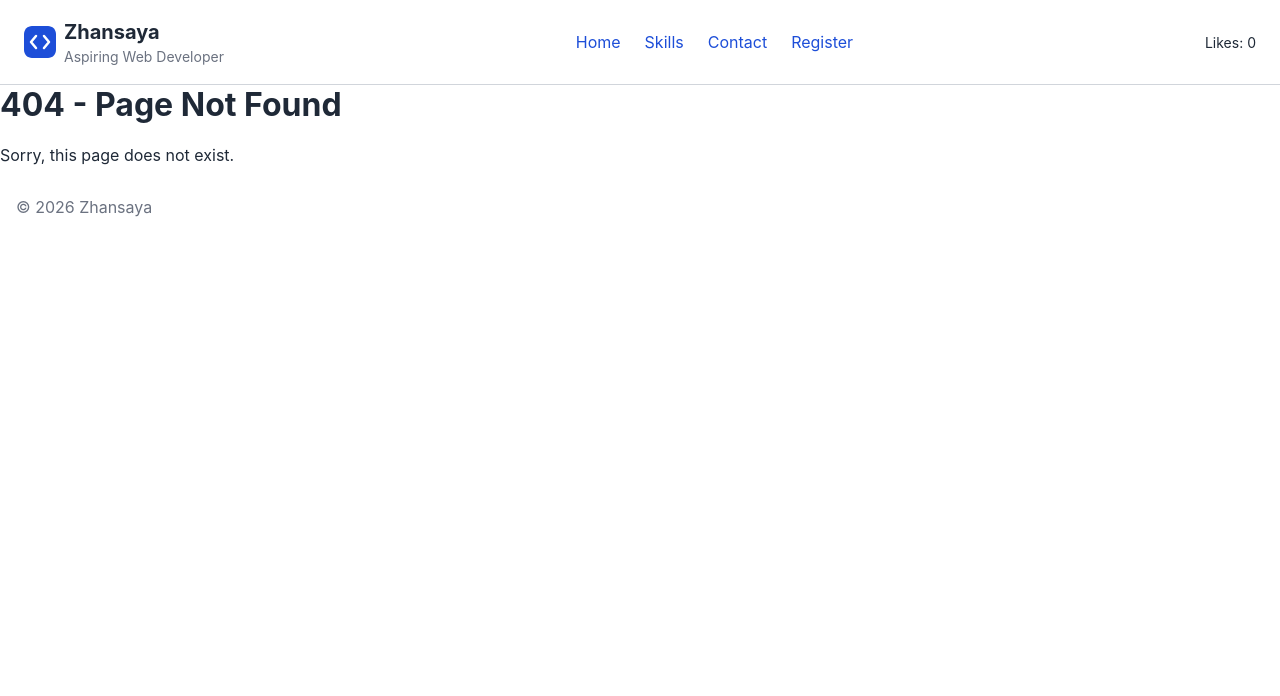
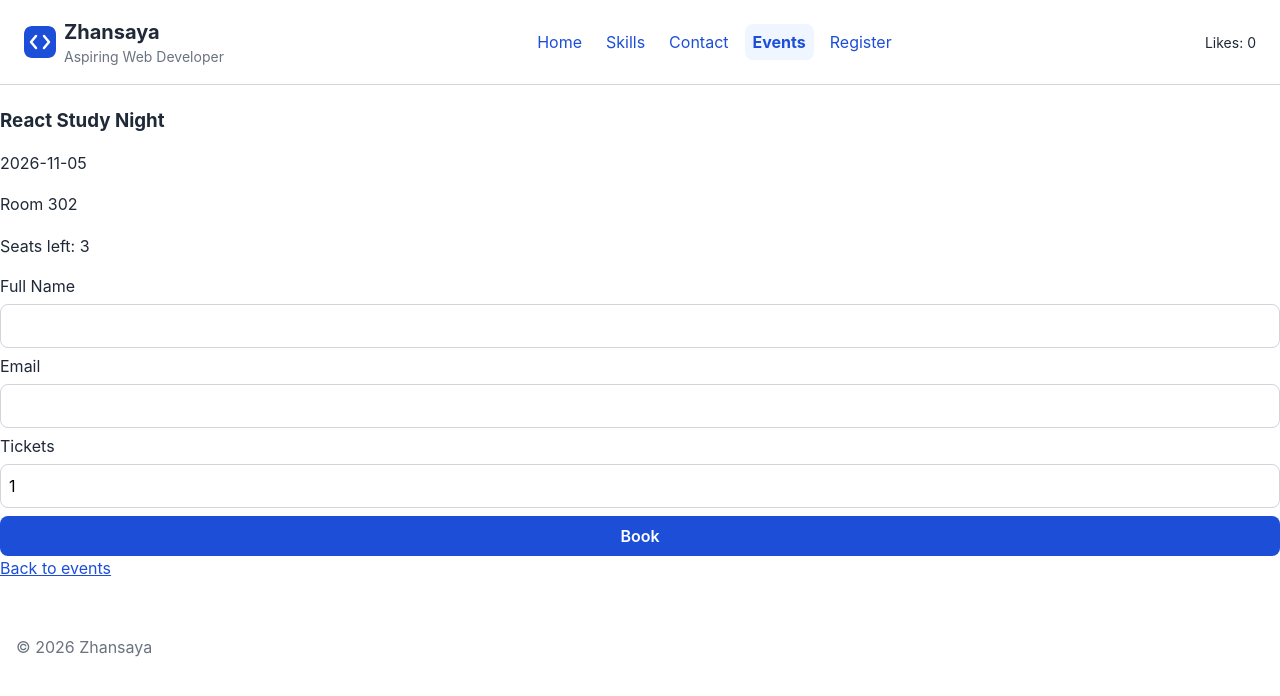
Before and after one commit to zhans07/iwamad-practice, a React (Vite) app: page /events/1 in a window 1280 px wide. Before the commit this address had no page. Shown: the top 696 px of the page. Built offline with nearby package versions, Linux system fonts and the light colour scheme.

Commit message:
Complete Week 07 events and signup

```diff
--- a/src/App.css
+++ b/src/App.css
@@ -156,3 +156,44 @@ footer {
     padding: var(--space-6);
   }
 }
+
+.events-page {
+  padding: 24px 0;
+}
+
+.events-grid {
+  display: grid;
+  grid-template-columns: repeat(auto-fit, minmax(250px, 1fr));
+  gap: 24px;
+  margin-top: 24px;
+}
+
+.event-card {
+  padding: 24px;
+  background: var(--color-surface);
+  border: 1px solid var(--color-border);
+  border-radius: var(--radius-md);
+}
+
+.event-card__date {
+  color: var(--color-text-muted);
+  font-size: 0.9rem;
+}
+
+.event-card h2 {
+  color: var(--color-text);
+}
+
+.event-card .button {
+  display: inline-block;
+  margin-top: 12px;
+  padding: 10px 16px;
+  background: var(--color-primary);
+  color: var(--color-on-primary);
+  border-radius: var(--radius-md);
+  text-decoration: none;
+}
+
+.event-card .button:hover {
+  background: var(--color-primary-hover);
+}
--- a/src/App.tsx
+++ b/src/App.tsx
@@ -7,6 +7,8 @@ import Home from "./pages/Home";
 import Skills from "./pages/Skills";
 import Contact from "./pages/Contact";
 import RegisterPage from "./pages/RegisterPage";
+import EventsPage from "./pages/EventsPage";
+import EventDetailsPage from "./pages/EventDetailsPage";
 import NotFound from "./pages/NotFound";
 
 function App() {
@@ -17,6 +19,11 @@ function App() {
         <Route path="skills" element={<Skills />} />
         <Route path="contact" element={<Contact />} />
         <Route path="register" element={<RegisterPage />} />
+        <Route path="events" element={<EventsPage />} />
+        <Route
+          path="events/:eventId"
+          element={<EventDetailsPage />}
+        />
         <Route path="*" element={<NotFound />} />
       </Route>
     </Routes>
--- /dev/null
+++ b/src/components/EventCard.tsx
@@ -0,0 +1,25 @@
+
+import { Link } from "react-router";
+import type { CampusEvent } from "../data/events";
+import Card from "./ui/Card";
+import Tag from "./ui/Tag";
+
+type EventCardProps = {
+  event: CampusEvent;
+};
+
+function EventCard({ event }: EventCardProps) {
+  return (
+    <Card className="card">
+      <h2>{event.title}</h2>
+      <p>{event.date}</p>
+      <p>{event.place}</p>
+      <Tag label={`${event.seats} seats`} />
+      <p>
+        <Link to={`/events/${event.id}`}>Details</Link>
+      </p>
+    </Card>
+  );
+}
+
+export default EventCard;
--- /dev/null
+++ b/src/components/EventSignupForm.tsx
@@ -0,0 +1,95 @@
+
+import { useState } from "react";
+import type { FormEvent } from "react";
+import TextField from "./ui/TextField";
+import Button from "./ui/Button";
+import type { CampusEvent } from "../data/events";
+import {
+  validateSignup,
+  type SignupValues,
+} from "../lib/validateSignup";
+
+type EventSignupFormProps = {
+  event: CampusEvent;
+  seatsLeft: number;
+  onSignup: (tickets: number, name: string) => void;
+};
+
+export default function EventSignupForm({
+  seatsLeft,
+  onSignup,
+}: EventSignupFormProps) {
+  const [values, setValues] = useState<SignupValues>({
+    fullName: "",
+    email: "",
+    tickets: 1,
+  });
+
+  const [submitted, setSubmitted] = useState(false);
+  const errors = validateSignup(values, seatsLeft);
+
+  function handleSubmit(e: FormEvent<HTMLFormElement>) {
+    e.preventDefault();
+    setSubmitted(true);
+
+    if (Object.keys(errors).length > 0) return;
+
+    onSignup(values.tickets, values.fullName.trim());
+
+    setValues({
+      fullName: "",
+      email: "",
+      tickets: 1,
+    });
+    setSubmitted(false);
+  }
+
+  return (
+    <form onSubmit={handleSubmit} noValidate>
+      <TextField
+        label="Full Name"
+        name="fullName"
+        value={values.fullName}
+        onChange={(e) =>
+          setValues((current) => ({
+            ...current,
+            fullName: e.target.value,
+          }))
+        }
+        error={submitted ? errors.fullName : undefined}
+      />
+
+      <TextField
+        label="Email"
+        name="email"
+        type="email"
+        value={values.email}
+        onChange={(e) =>
+          setValues((current) => ({
+            ...current,
+            email: e.target.value,
+          }))
+        }
+        error={submitted ? errors.email : undefined}
+      />
+
+      <TextField
+        label="Tickets"
+        name="tickets"
+        type="number"
+        min={1}
+        max={4}
+        value={values.tickets}
+        onChange={(e) =>
+          setValues((current) => ({
+            ...current,
+            tickets: Number(e.target.value),
+          }))
+        }
+        error={submitted ? errors.tickets : undefined}
+      />
+
+      <Button type="submit">Book</Button>
+    </form>
+  );
+}
--- a/src/components/Header.tsx
+++ b/src/components/Header.tsx
@@ -45,6 +45,13 @@ function Header({ name, role }: HeaderProps) {
         </NavLink>
 
         <NavLink
+          to="/events"
+          className={({ isActive }) => (isActive ? "active" : "")}
+        >
+          Events
+        </NavLink>
+
+        <NavLink
           to="/register"
           className={({ isActive }) => (isActive ? "active" : "")}
         >
--- /dev/null
+++ b/src/data/events.ts
@@ -0,0 +1,39 @@
+
+export type CampusEvent = {
+  id: number;
+  title: string;
+  date: string;
+  place: string;
+  seats: number;
+};
+
+export const events: CampusEvent[] = [
+  {
+    id: 1,
+    title: "React Study Night",
+    date: "2026-11-05",
+    place: "Room 302",
+    seats: 3,
+  },
+  {
+    id: 2,
+    title: "Campus Career Day",
+    date: "2026-11-10",
+    place: "Main Hall",
+    seats: 30,
+  },
+  {
+    id: 3,
+    title: "UI/UX Design Meetup",
+    date: "2026-11-14",
+    place: "Design Studio",
+    seats: 20,
+  },
+  {
+    id: 4,
+    title: "Student Hackathon",
+    date: "2026-11-20",
+    place: "Innovation Center",
+    seats: 40,
+  },
+];
--- /dev/null
+++ b/src/lib/validateSignup.ts
@@ -0,0 +1,37 @@
+
+export type SignupValues = {
+  fullName: string;
+  email: string;
+  tickets: number;
+};
+
+export type SignupErrors = Partial<
+  Record<keyof SignupValues, string>
+>;
+
+export function validateSignup(
+  values: SignupValues,
+  seatsLeft: number
+): SignupErrors {
+  const errors: SignupErrors = {};
+
+  if (values.fullName.trim().length < 2) {
+    errors.fullName = "Enter your full name";
+  }
+
+  if (!/^[^\s@]+@[^\s@]+\.[^\s@]+$/.test(values.email)) {
+    errors.email = "Enter a valid email, like name@example.com";
+  }
+
+  if (
+    !Number.isInteger(values.tickets) ||
+    values.tickets < 1 ||
+    values.tickets > 4
+  ) {
+    errors.tickets = "Choose 1 to 4 tickets";
+  } else if (values.tickets > seatsLeft) {
+    errors.tickets = `Only ${seatsLeft} seats left`;
+  }
+
+  return errors;
+}
--- /dev/null
+++ b/src/pages/EventDetailsPage.tsx
@@ -0,0 +1,61 @@
+
+import { Link, useParams } from "react-router";
+import { useState } from "react";
+import { events } from "../data/events";
+import EventSignupForm from "../components/EventSignupForm";
+
+function EventDetailsPage() {
+  const { eventId } = useParams();
+  const event = events.find(
+    (item) => item.id === Number(eventId)
+  );
+
+  const [seatsLeft, setSeatsLeft] = useState(
+    event?.seats ?? 0
+  );
+  const [message, setMessage] = useState("");
+
+  if (!event) {
+    return (
+      <section>
+        <h1>Event not found</h1>
+        <p>No event with id {eventId}.</p>
+        <Link to="/events">Back to events</Link>
+      </section>
+    );
+  }
+
+  function handleSignup(tickets: number, name: string) {
+    setSeatsLeft((current) => current - tickets);
+    setMessage(`Booked: ${tickets} for ${name}.`);
+  }
+
+  return (
+    <section className="events-page">
+      <article className="card">
+        <h1>{event.title}</h1>
+        <p>{event.date}</p>
+        <p>{event.place}</p>
+        <p>Seats left: {seatsLeft}</p>
+
+        {seatsLeft > 0 ? (
+          <EventSignupForm
+            event={event}
+            seatsLeft={seatsLeft}
+            onSignup={handleSignup}
+          />
+        ) : (
+          <p>No seats left.</p>
+        )}
+
+        {message && <p role="status">{message}</p>}
+
+        <p>
+          <Link to="/events">Back to events</Link>
+        </p>
+      </article>
+    </section>
+  );
+}
+
+export default EventDetailsPage;
--- /dev/null
+++ b/src/pages/EventsPage.tsx
@@ -0,0 +1,19 @@
+
+import { events } from "../data/events";
+import EventCard from "../components/EventCard";
+
+function EventsPage() {
+  return (
+    <section className="events-page">
+      <h1>Events</h1>
+
+      <div className="card-grid">
+        {events.map((event) => (
+          <EventCard key={event.id} event={event} />
+        ))}
+      </div>
+    </section>
+  );
+}
+
+export default EventsPage;
--- a/src/styles/tokens.css
+++ b/src/styles/tokens.css
@@ -8,6 +8,7 @@
   --color-border: #D1D5DB;
   --color-primary-hover: #1E40AF;
   --color-primary-light: #EFF6FF;
+  --color-error: #DC2626;
 
   --space-2: 8px;
   --space-4: 16px;
--- a/src/styles/ui.css
+++ b/src/styles/ui.css
@@ -155,3 +155,19 @@
 .register-page .field-error {
   margin: 0;
 }
+
+
+.card-grid {
+  display: grid;
+  grid-template-columns: repeat(auto-fill, minmax(200px, 1fr));
+  gap: var(--space-4);
+}
+
+.card-grid h2 {
+  margin-top: 0;
+  font-size: 1.25rem;
+}
+
+.card-grid .card {
+  max-width: none;
+}
```
Also changed, not shown: 8 other files (tests, documents, lock files or other folders).
